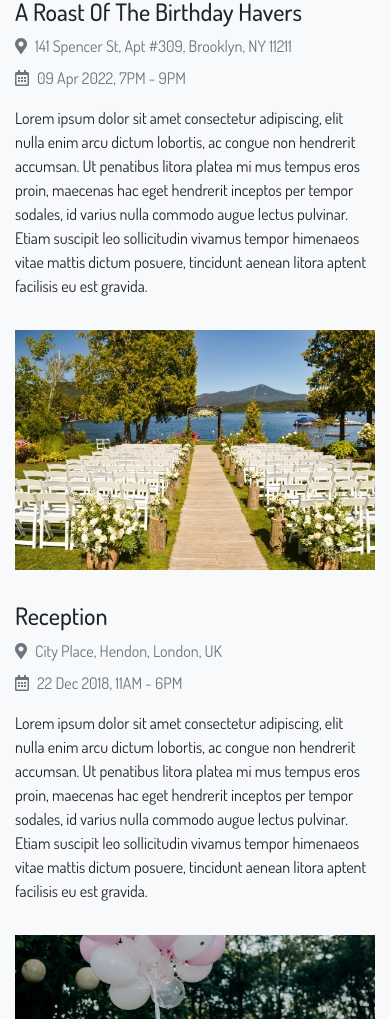
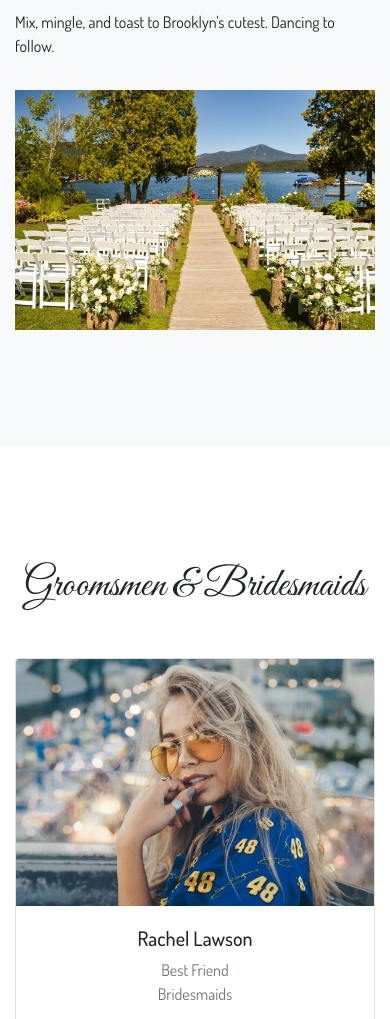
Before and after one commit to dlegs/april9, a plain HTML site: page index.html in a window 390 px wide. Shown: the part 3529-4548 px from the top of the page. Drawn offline with Linux system fonts and the light colour scheme.

Commit message:
updating events

```diff
--- a/index.html
+++ b/index.html
@@ -4,7 +4,7 @@
     <meta charset="UTF-8">
     <meta http-equiv="X-UA-Compatible" content="IE=edge">
     <meta name="viewport" content="width=device-width, initial-scale=1">
-    <title>Wonderful Wedding</title>
+    <title>Why Do We Have The Same Birthday</title>
     <link rel="preconnect" href="https://fonts.gstatic.com" crossorigin="crossorigin"/>
     <link rel="preload" as="style" href="https://fonts.googleapis.com/css2?family=Dosis:wght@400;500&amp;display=swap"/>
     <link rel="stylesheet" href="https://fonts.googleapis.com/css2?family=Dosis:wght@400;500&amp;display=swap" media="print" onload="this.media='all'"/>
@@ -92,12 +92,12 @@
     <div class="row">
       <div class="col-md-7 col-sm-12">
         <div class="my-3">
-          <div class="h4">A Fort Greene Day Drink</div>
+          <div class="h4">Refreshments On The Lawn</div>
           <ul>
             <li><i class="text-muted fas fa-map-marker-alt"></i><span class="pl-2 text-muted">Fort Greene Park, Brooklyn, NY 11211</span></li>
-            <li class="pt-2"><i class="text-muted far fa-calendar-alt"></i><span class="pl-2 text-muted">09 Apr 2022, 7PM - 9PM</span></li>
+            <li class="pt-2"><i class="text-muted far fa-calendar-alt"></i><span class="pl-2 text-muted">09 Apr 2022, 5PM - 8PM</span></li>
           </ul>
-          <p>Lorem ipsum dolor sit amet consectetur adipiscing, elit nulla enim arcu dictum lobortis, ac congue non hendrerit accumsan. Ut penatibus litora platea mi mus tempus eros proin, maecenas hac eget hendrerit inceptos per tempor sodales, id varius nulla commodo augue lectus pulvinar. Etiam suscipit leo sollicitudin vivamus tempor himenaeos vitae mattis dictum posuere, tincidunt aenean litora aptent facilisis eu est gravida.</p>
+          <p>We invite you to partake in celebratory libations. You won't out-dress the hosts, but do your worst. All are invited. BYO-Whatever.</p>
         </div>
       </div>
       <div class="col-md-5 col-sm-12">
@@ -108,31 +108,16 @@
     <div class="row">
       <div class="col-md-7 col-sm-12">
         <div class="my-3">
-          <div class="h4">A Roast Of The Birthday Havers</div>
+          <div class="h4">Après-Lawn Reception</div>
           <ul>
-            <li><i class="text-muted fas fa-map-marker-alt"></i><span class="pl-2 text-muted">141 Spencer St, Apt #309, Brooklyn, NY 11211</span></li>
-            <li class="pt-2"><i class="text-muted far fa-calendar-alt"></i><span class="pl-2 text-muted">09 Apr 2022, 7PM - 9PM</span></li>
+            <li><i class="text-muted fas fa-map-marker-alt"></i><span class="pl-2 text-muted">The Rooftop At 141 Spencer St, Apt #309, Brooklyn, NY 11211</span></li>
+            <li class="pt-2"><i class="text-muted far fa-calendar-alt"></i><span class="pl-2 text-muted">09 Apr 2022, 9PM - late</span></li>
           </ul>
-          <p>Lorem ipsum dolor sit amet consectetur adipiscing, elit nulla enim arcu dictum lobortis, ac congue non hendrerit accumsan. Ut penatibus litora platea mi mus tempus eros proin, maecenas hac eget hendrerit inceptos per tempor sodales, id varius nulla commodo augue lectus pulvinar. Etiam suscipit leo sollicitudin vivamus tempor himenaeos vitae mattis dictum posuere, tincidunt aenean litora aptent facilisis eu est gravida.</p>
+          <p>Mix, mingle, and toast to Brooklyn's cutest. Dancing to follow.</p>
         </div>
       </div>
       <div class="col-md-5 col-sm-12">
         <div class="my-3"><img class="img-fluid" src="images/wedding-party.jpg" alt="Wedding Party" data-aos="fade-down-right" data-aos-duration="1000"/></div>
-      </div>
-    </div>
-    <div class="row">
-      <div class="col-md-7 col-sm-12">
-        <div class="my-3">
-          <div class="h4">Reception</div>
-          <ul>
-            <li><i class="text-muted fas fa-map-marker-alt "></i><span class="pl-2 text-muted">City Place, Hendon, London, UK</span></li>
-            <li class="pt-2"><i class="text-muted far fa-calendar-alt "></i><span class="pl-2 text-muted">22 Dec 2018, 11AM - 6PM</span></li>
-          </ul>
-          <p>Lorem ipsum dolor sit amet consectetur adipiscing, elit nulla enim arcu dictum lobortis, ac congue non hendrerit accumsan. Ut penatibus litora platea mi mus tempus eros proin, maecenas hac eget hendrerit inceptos per tempor sodales, id varius nulla commodo augue lectus pulvinar. Etiam suscipit leo sollicitudin vivamus tempor himenaeos vitae mattis dictum posuere, tincidunt aenean litora aptent facilisis eu est gravida.</p>
-        </div>
-      </div>
-      <div class="col-md-5 col-sm-12">
-        <div class="my-3"><img class="img-fluid" src="images/reception.jpg" alt="Reception" data-aos="fade-up-right" data-aos-duration="1000"/></div>
       </div>
     </div>
   </div>
```
